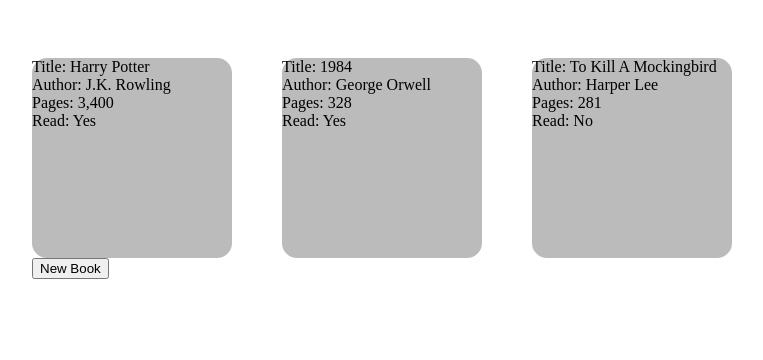
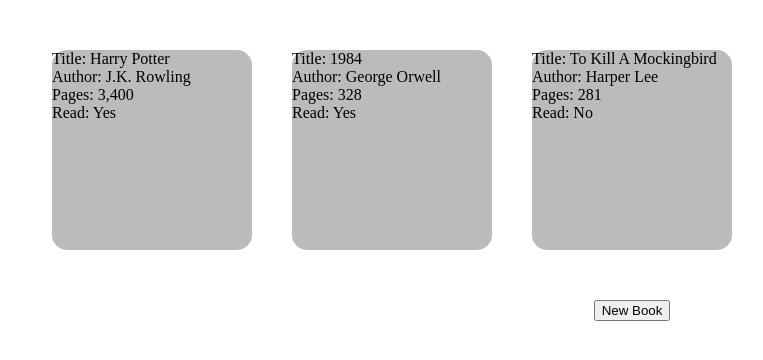
Before and after one commit to Alec1999/odin-library, a plain HTML site: page index.html in a window 1280 px wide. Shown: the whole page, without its empty margins (8-771 px from the left). Drawn offline with Linux system fonts and the light colour scheme.

Commit message:
Improve UI, allow grid to shrink with screen size

```diff
--- a/style.css
+++ b/style.css
@@ -1,6 +1,6 @@
-body {
-    display: flex;
-    justify-content: center;
+button {
+    display: block;
+    margin: 50px auto;
 }
 
 .book-card {
@@ -16,7 +16,8 @@
 
 .library-container {
     display: grid;
-    grid-template-columns: repeat(5, 1fr);
-    gap: 50px;
-    margin-top: 50px;
+    grid-template-columns: repeat(auto-fill, minmax(200px, 1fr));
+    max-width: 1160px;
+    gap: 40px;
+    margin: 50px auto 0 auto;
 }
```
